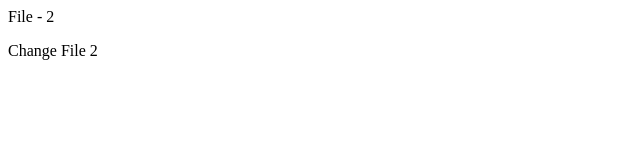
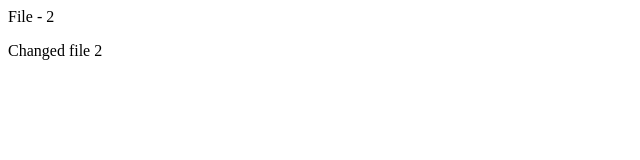
Before and after one commit to doduckhangCNTT/DemoGitHub, a plain HTML site: page File2.html in a window 1280 px wide. Shown: the full height of the page, 0-640 px from the left. Drawn offline with Linux system fonts and the light colour scheme.

Commit message:
commit 4

```diff
--- a/File2.html
+++ b/File2.html
@@ -7,6 +7,6 @@
   </head>
   <body>
     File - 2
-    <p>Change File 2</p>
+    <p>Changed file 2</p>
   </body>
 </html>
```
